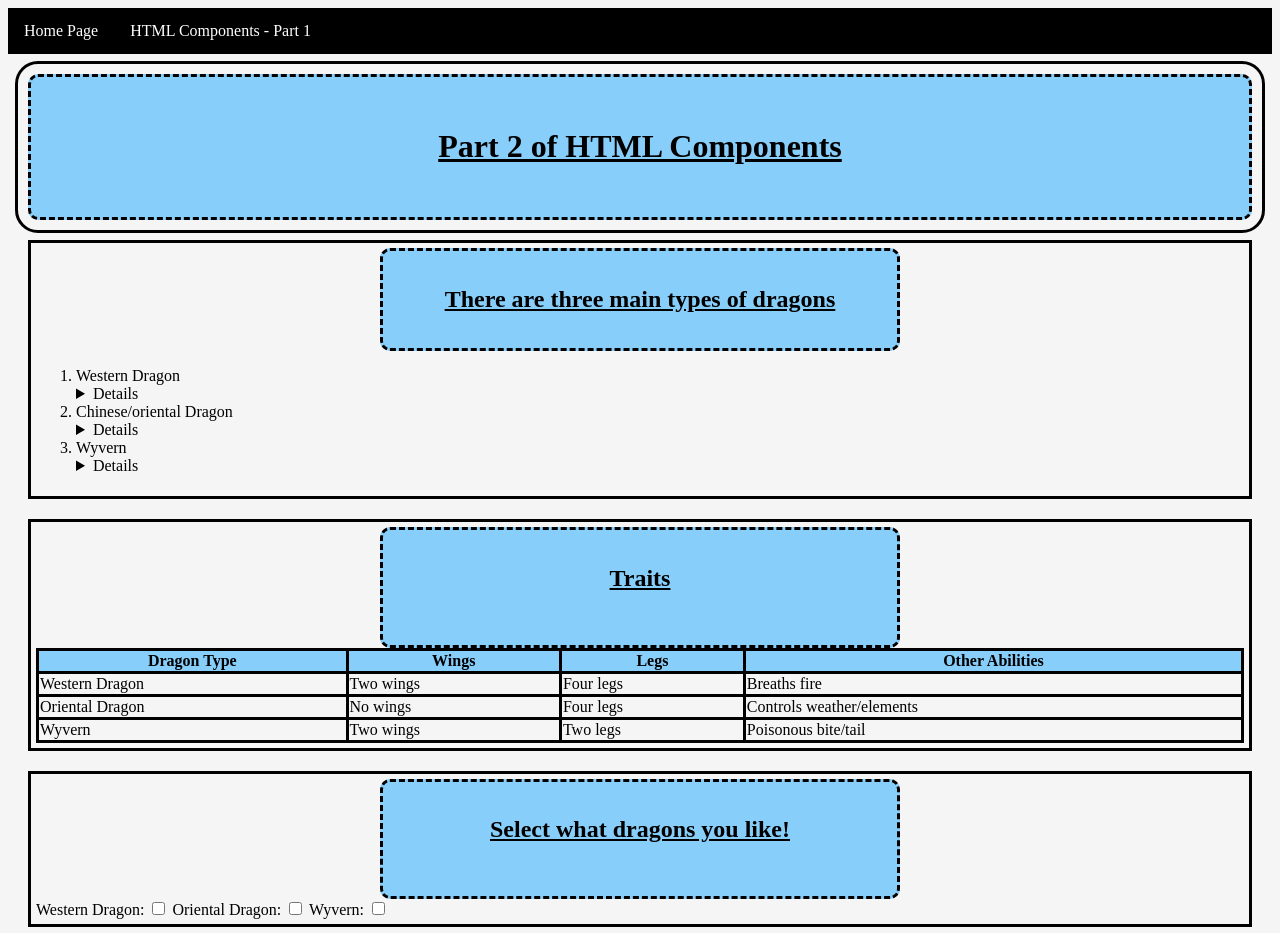
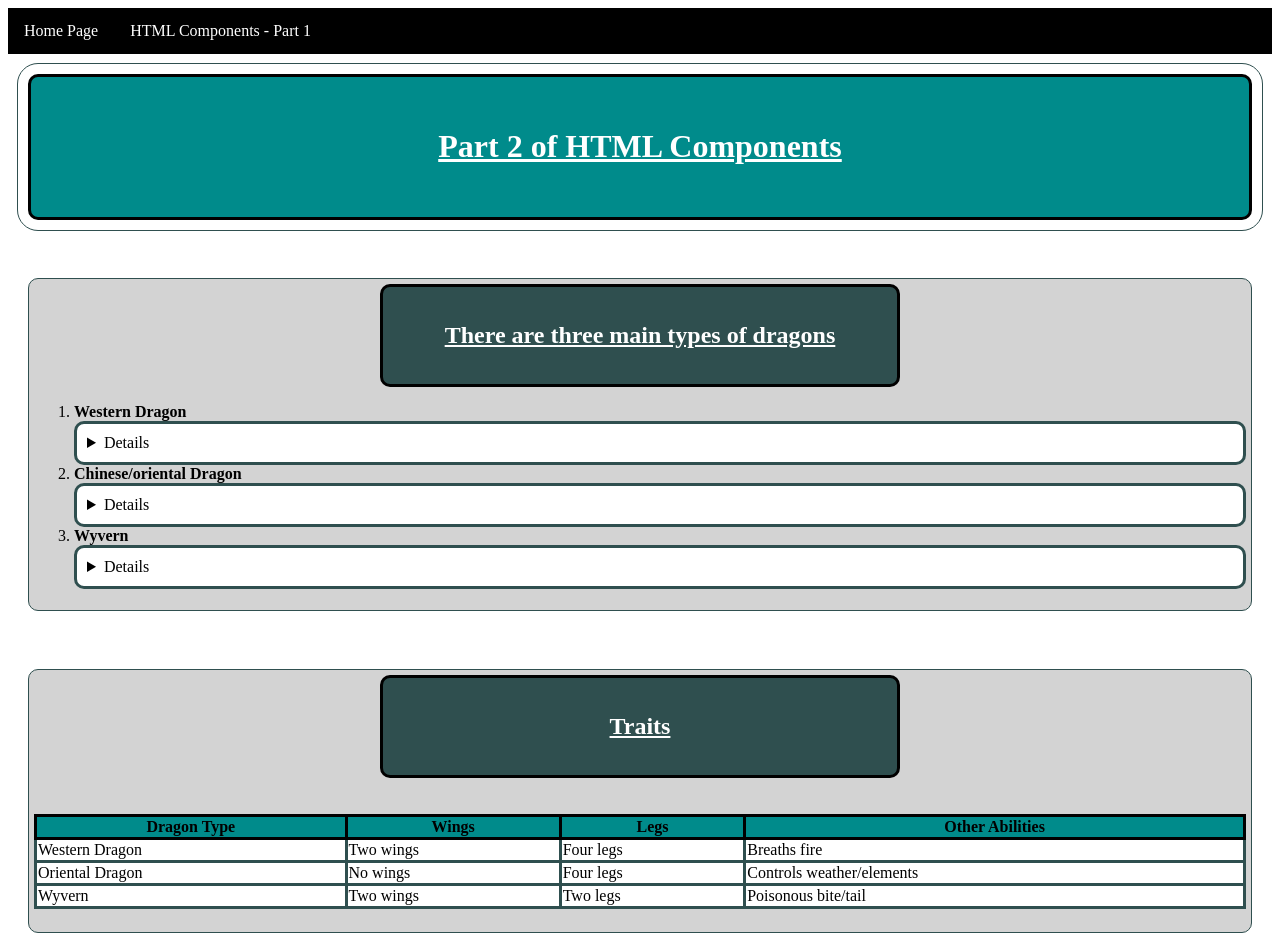
Before and after one commit to Leanna-S/FirstWebProject-new, a plain HTML site: page part2.html in a window 1280 px wide. Shown: the top 933 px of the page. Drawn offline with Linux system fonts and the light colour scheme.

Commit message:
design changes

```diff
--- a/index.html
+++ b/index.html
@@ -17,12 +17,16 @@
     </nav>
     <main>
         <h1>Home Page</h1>
-    </main>
+    </main><br/>
 
     <section>
         <p>My name is Leanna Szypowski</p>
         <a href = "https://www.pembinatrails.ca/earlycollege" >PTEC Home Page</a><br/><br/>
         <img src = "https://wallpapercave.com/wp/wp3772019.jpg" alt = "Epic Dragon">
     </section>
+
+    <footer>
+        <h6>&#169; Leanna Szypowski</h6>
+    </footer>
 </body>
 </html>
--- a/mystyle.css
+++ b/mystyle.css
@@ -1,15 +1,19 @@
 
 body {
-    background-color: whitesmoke;
+    background-color: white;
   }
 main {
     margin: 20px;
     padding: 30px;
     text-align: center;
     text-decoration-line: underline;
-    background-color: lightskyblue;
-    border-style: dashed;
+    background-color: darkcyan;
+    border-style: solid;
+    border-color: black;
+    outline-color: darkslategrey;
+    color: white;
     outline-style: solid;
+    outline-width: 1px;
     outline-offset: 10px;
     border-radius: 10px;
 
@@ -18,11 +22,13 @@ header {
     text-align: center;
     text-decoration-line: underline;
     padding: 15px;
-    background-color: lightskyblue;
+    background-color: darkslategray;
     width: 40%;
     margin: auto;
-    border-style: dashed;
     border-radius: 10px;
+    border-style: solid;
+    border-color: black;
+    color: white;
 }
 p {
     text-indent: 10px;
@@ -30,7 +36,11 @@ p {
 section {
     margin: 20px;
     padding: 5px;
+    background-color: lightgray;
     border-style: solid;
+    border-color: darkslategray;
+    border-width: 1px;
+    border-radius: 10px;
 }
 table {
     width: 100%;
@@ -38,9 +48,15 @@ table {
 }
 td, th {
     border-style: solid;
+    border-color: darkslategray;
 }
 th {
-    background-color: lightskyblue;
+    background-color: darkcyan;
+    border-style: solid;
+    border-color: black;
+}
+td {
+    background-color: white;
 }
 ul {
     list-style-type: none;
@@ -76,3 +92,10 @@ footer {
 label {
     width: 100%;
 }
+details{
+    background-color: white;
+    padding: 10px;
+    border-style: solid;
+    border-color: darkslategray;
+    border-radius: 10px;
+}
--- a/part2.html
+++ b/part2.html
@@ -17,7 +17,7 @@
     </nav>
     <main>
         <h1>Part 2 of HTML Components</h1>
-    </main>
+    </main><br/>
 
 
     <section>
@@ -27,7 +27,7 @@
         <ol>
             <dl>
                 <dt>
-                    <li>Western Dragon</li>
+                    <li><b>Western Dragon</b></li>
                 </dt>
                 <details>
                     <dd>These dragons have 4 legs and a set of wings, breath fire and were traditional in European folklore,
@@ -36,7 +36,7 @@
                     </dd>
                 </details>
                 <dt>
-                    <li>Chinese/oriental Dragon</li>
+                    <li><b>Chinese/oriental Dragon</b></li>
                 </dt>
                 <details>
                     <dd>These dragons have 4 legs but lack any wings. They are more serpentine than there european counterparts,
@@ -45,7 +45,7 @@
                     </dd>
                 </details>
                 <dt>
-                    <li>Wyvern</li>
+                    <li><b>Wyvern</b></li>
                 </dt>
                 <details>
                     <dd>These dragons have 2 legs and a set of wings, and were seen to be smaller and weaker than Western dragons.
@@ -54,13 +54,14 @@
                 </details>
             </dl>
         </ol>
-    </section>
+    </section><br/>
 
 
     <section>
         <header>
-            <h2>Traits</h2><br/>
+            <h2>Traits</h2>
         </header>
+        <br/><br/>
         <table>
             <tr>
                 <th>Dragon Type</th>
@@ -87,13 +88,15 @@
                 <td>Poisonous bite/tail</td>
             </tr>
         </table>
-    </section>
+        <br/>
+    </section><br/>
 
 
     <section>
         <header>
-            <h2>Select what dragons you like!</h2><br/>
+            <h2>Select what dragons you like!</h2>
         </header>
+        <br/><br/>
         <form>
             <label for="wstdrg">Western Dragon:</label>
             <input type="checkbox" id="wstdrg" name="wstdrg"/>
@@ -102,7 +105,8 @@
             <label for="wyvn">Wyvern:</label>
             <input type="checkbox" id="wyvn" name="wyvn"/>
         </form>
-    </section>
+        <br/>
+    </section><br/>
 
 
     <section>
```
Also changed, not shown: part1.html (+5 -3 lines).
